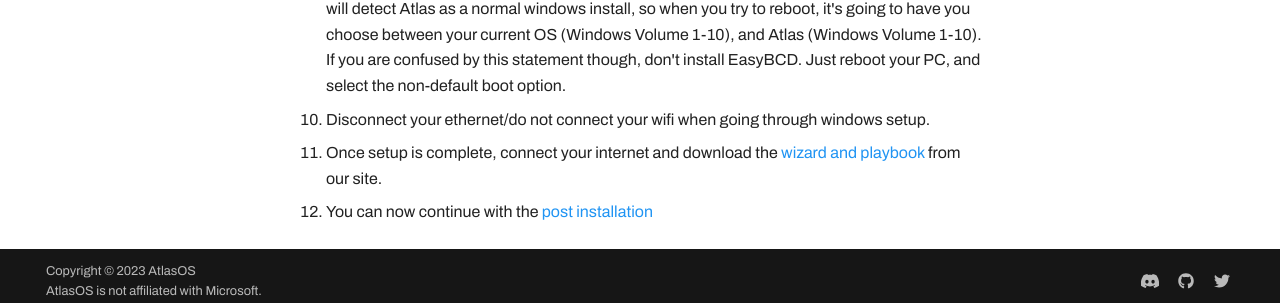
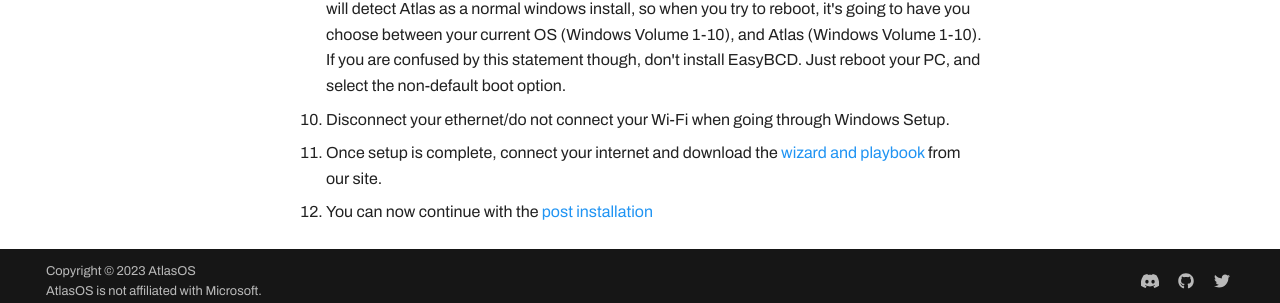
Before and after one commit to Atlas-OS/docs, an MkDocs documentation site: the page built from docs/Getting started/Other installation methods/Install with no USB.md, in a window 1280 px wide and 900 px high, scrolled down 1703 px. Shown: the part 586-889 px from the top of the window. Built offline with MkDocs 1.6.1 and Material for MkDocs 9.7.7, drawn with Linux system fonts in a browser that asks for light colours; some web fonts are replaced; plug-ins that fetch from the network failed and are left out; comment, search, counter and statistics services are not loaded.

Commit message:
fix: :bug: fix links, and formatting

```diff
--- a/docs/Getting started/Other installation methods/Install with no USB.md
+++ b/docs/Getting started/Other installation methods/Install with no USB.md
@@ -5,7 +5,7 @@
 !!! warning "Prerequisites"
 	Before proceeding with this guide, make sure you have the latest 22H2 .iso file by following the [Downloading an ISO guide](https://docs.atlasos.net/Getting%20started/Installation/#download-an-iso) on the installation page.
 
-1. Download [Macrorit Partition Expert](https://macrorit.com/download.html)  and install it. (If prompted, choose 'Install Package')
+1. Download [Macrorit Partition Expert](https://macrorit.com/download.html) and install it. (If prompted, choose 'Install Package')
 2. Download [Install Windows Without USB by DanL](https://github.com/iidanL/InstallWindowsWithoutUSB) and extract it using 7zip or WinRAR
 ![Snapshot_2022-05-02_154455_github com](../../assets/images/iwwu.png)
 3. Run Macrorit Partition Expert, and select the drive you want to partition (basically, in order to use both your current OS and Atlas, you need to have a drive big enough for both. To 'partition' is to split the drive into multiple partitions). In most cases, this is going to be the `C:` partition.
@@ -17,6 +17,6 @@
 7. Once your PC has restarted, open the [Install Windows Without USB](https://github.com/iidanL/InstallWindowsWithoutUSB) folder you extracted earlier. It should prompt you to select the .iso of your choice (**Note: It may take a while for the file explorer window to pop-up. Please be patient**). Select the 22H2 .iso.
 8.  Wait for the script to do what it does. When prompted to enter the letter of the partition you want to install the iso on, **only type the letter** of the partition we made earlier. For example: If you made the partition letter `E:` then type `E`
 9.   Wait for the script to finish running and display text saying you can restart your PC. At this point you may want to install [EasyBCD ](https://www.techspot.com/downloads/3112-easybcd.html)to add the drive as a boot option, because Windows will detect Atlas as a normal windows install, so when you try to reboot, it's going to have you choose between your current OS (Windows Volume 1-10), and Atlas (Windows Volume 1-10). If you are confused by this statement though, don't install EasyBCD. Just reboot your PC, and select the non-default boot option.
-10. Disconnect your ethernet/do not connect your wifi when going through windows setup.
-11. Once setup is complete, connect your internet and download the [wizard and playbook](https://atlasos.net/download) from our site.
+10. Disconnect your ethernet/do not connect your Wi-Fi when going through Windows Setup.
+11. Once setup is complete, connect your internet and download the [wizard and playbook](https://atlasos.net/downloads) from our site.
 12. You can now continue with the [post installation](https://docs.atlasos.net/Getting%20started/Post-Installation/Drivers)
```
Also changed, not shown: docs/Getting started/Post-Installation/Drivers/GPU/Intel.md (+1 -1 lines).
